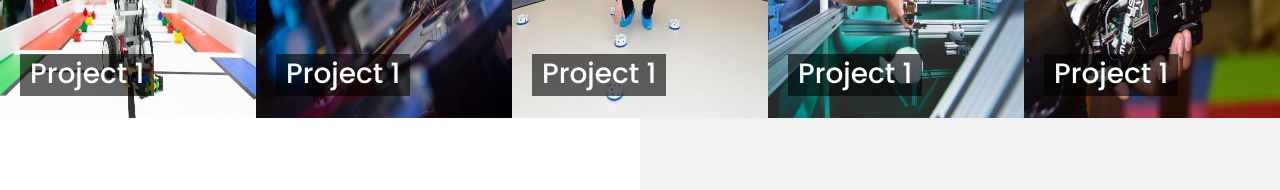
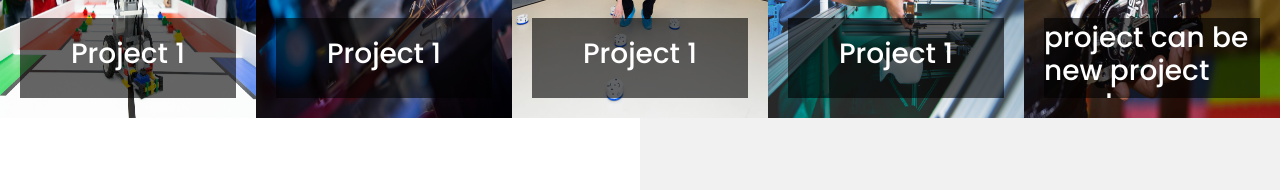
Before and after one commit to KananBagaliyev/bhosrobotics, a plain HTML site: page index.html in a window 1280 px wide. Shown: the part 790-980 px from the top of the page. Drawn offline with nearby package versions, Linux system fonts and the light colour scheme; no server answers; a script that the page names is missing; files whose address does not match are found by name.

Commit message:
Add files via upload

```diff
--- a/css/style.scss
+++ b/css/style.scss
@@ -232,12 +232,16 @@ body{
                     position: absolute;
                     bottom: 20px;
                     left:20px;
+                    right: 20px;
                     display: flex;
                     align-items: center;
+                    justify-content: center;
+                    height: 80px;
+                    overflow: hidden;
 
                     .background_opacity{
                         width: 100%;
-                        height: 90%;
+                        height: 80px;
                         position: absolute;
                         background-color:black;
 
@@ -245,12 +249,6 @@ body{
                     }
 
                     h3{
-                        margin-bottom:0px important;
-                        position: absolute;
-                        top:50%;
-                        margin-top:5px;
-                        padding: 0px 10px;
-                        height: 100%;
                         position: relative;
                         color:white;
                         a{
--- a/index.html
+++ b/index.html
@@ -93,7 +93,9 @@
                         <div class="project_bottom">
                             <div class="background_opacity"></div>
                             <h3>
-                                <a href="project-details.html">Project 1</a>
+                                <a href="project-details.html">
+                                    new project can be new project can be new project can be new project can be
+                                </a>
                             </h3>
                         </div>
                     </div>
```
Also changed, not shown: css/style.css, 1 other file.
